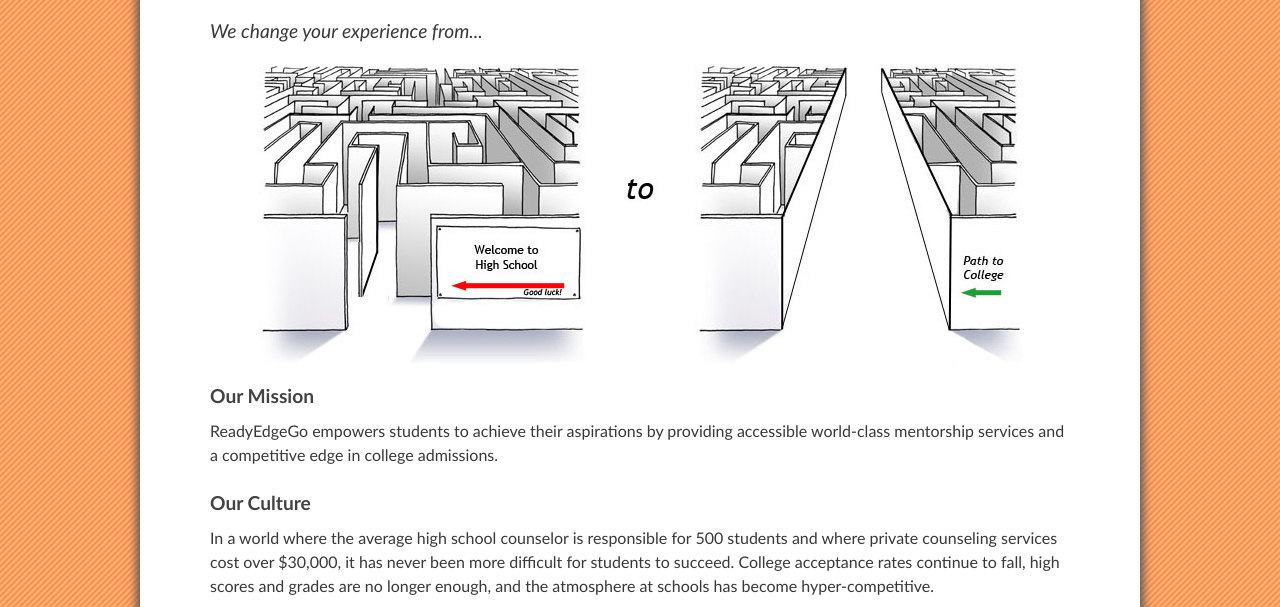
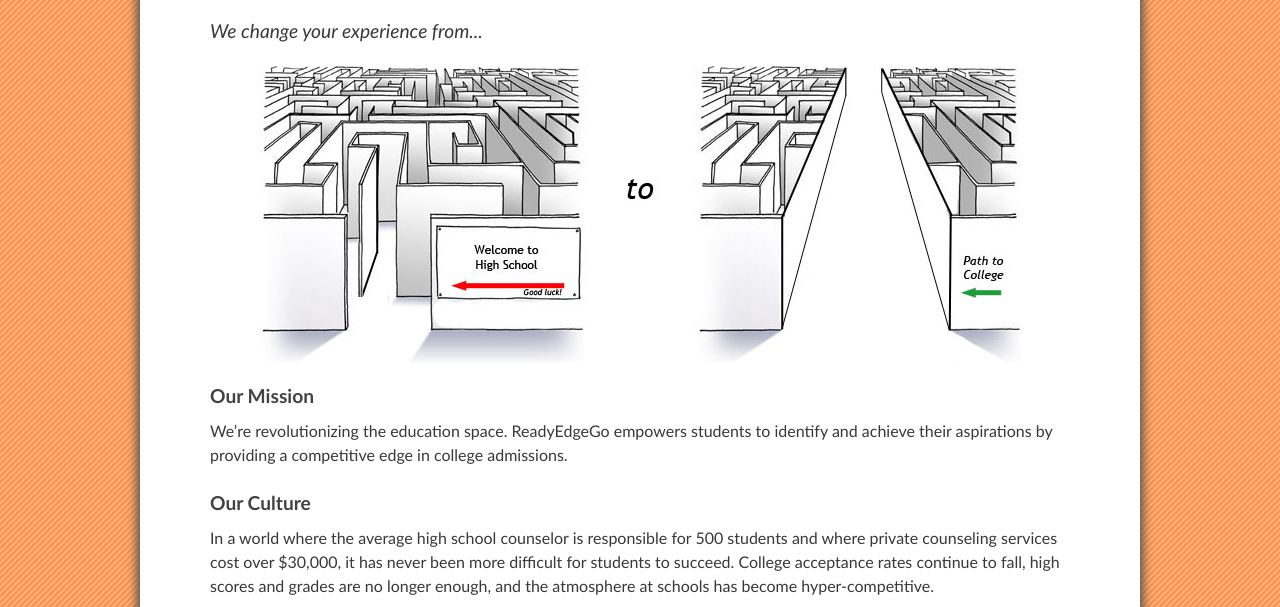
Before and after one commit to readyeg/website, a plain HTML site: page aboutus_mission.html in a window 1280 px wide. Shown: the part 158-765 px from the top of the page. Drawn offline with Linux system fonts and the light colour scheme.

Commit message:
updated mission

```diff
--- a/aboutus_mission.html
+++ b/aboutus_mission.html
@@ -93,7 +93,7 @@
 <!--Text-->
 		<div id="mission">
 			<h2>Our Mission</h2>
-				<p>ReadyEdgeGo empowers students to achieve their aspirations by providing accessible world-class mentorship services and a competitive edge in college admissions. </p>
+				<p>We’re revolutionizing the education space. ReadyEdgeGo empowers students to identify and achieve their aspirations by providing a competitive edge in college admissions.</p>
 					</br>
 			<h2>Our Culture</h2>
 				<p>In a world where the average high school counselor is responsible for 500 students and where private counseling services cost over $30,000, it has never been more difficult for students to succeed. College acceptance rates continue to fall, high scores and grades are no longer enough, and the atmosphere at schools has become hyper-competitive.</p>
```
